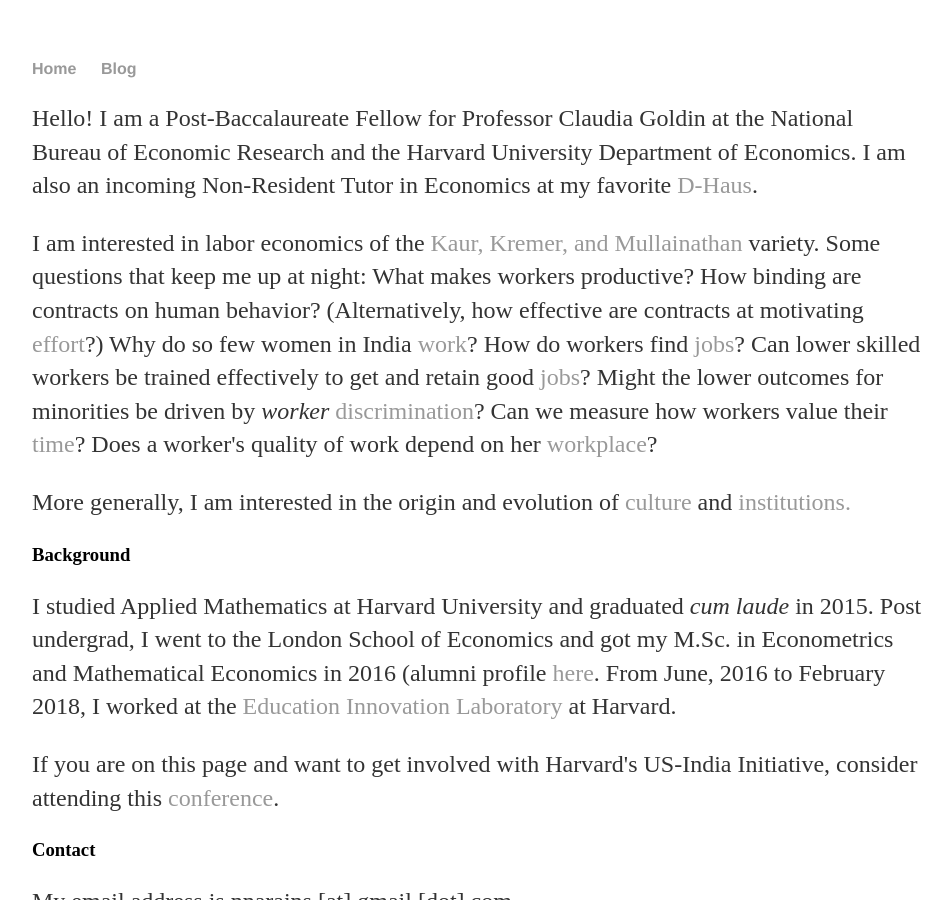
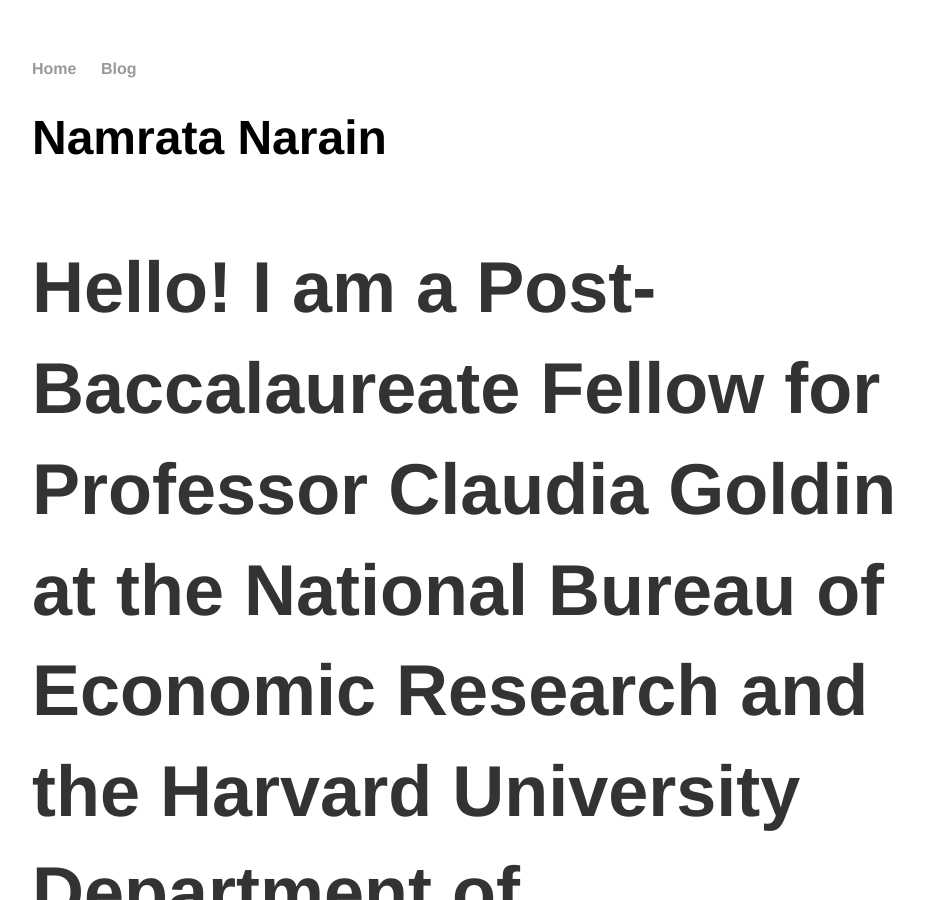
Before and after one commit to namsaxena/namsaxena.github.io, a Jekyll site: the page index.html, which Jekyll copies as it is, in a window 1280 px wide and 900 px high. Shown: the whole window, without its empty margins (160-1112 px from the left). Built offline with Jekyll 4.4.1, drawn with Linux system fonts in a browser that asks for light colours.

Commit message:
Update index.html

```diff
--- a/index.html
+++ b/index.html
@@ -16,6 +16,7 @@
 
 	 	 <div class="binder">
 
+			<h1> Namrata Narain </>
 			<p> Hello! I am a Post-Baccalaureate Fellow for Professor Claudia Goldin at the National Bureau of Economic Research and the Harvard University Department of Economics.
 			I am also an incoming Non-Resident Tutor in Economics at my favorite <a href="https://dunster.harvard.edu/">D-Haus</a>.
 			</p>
```
